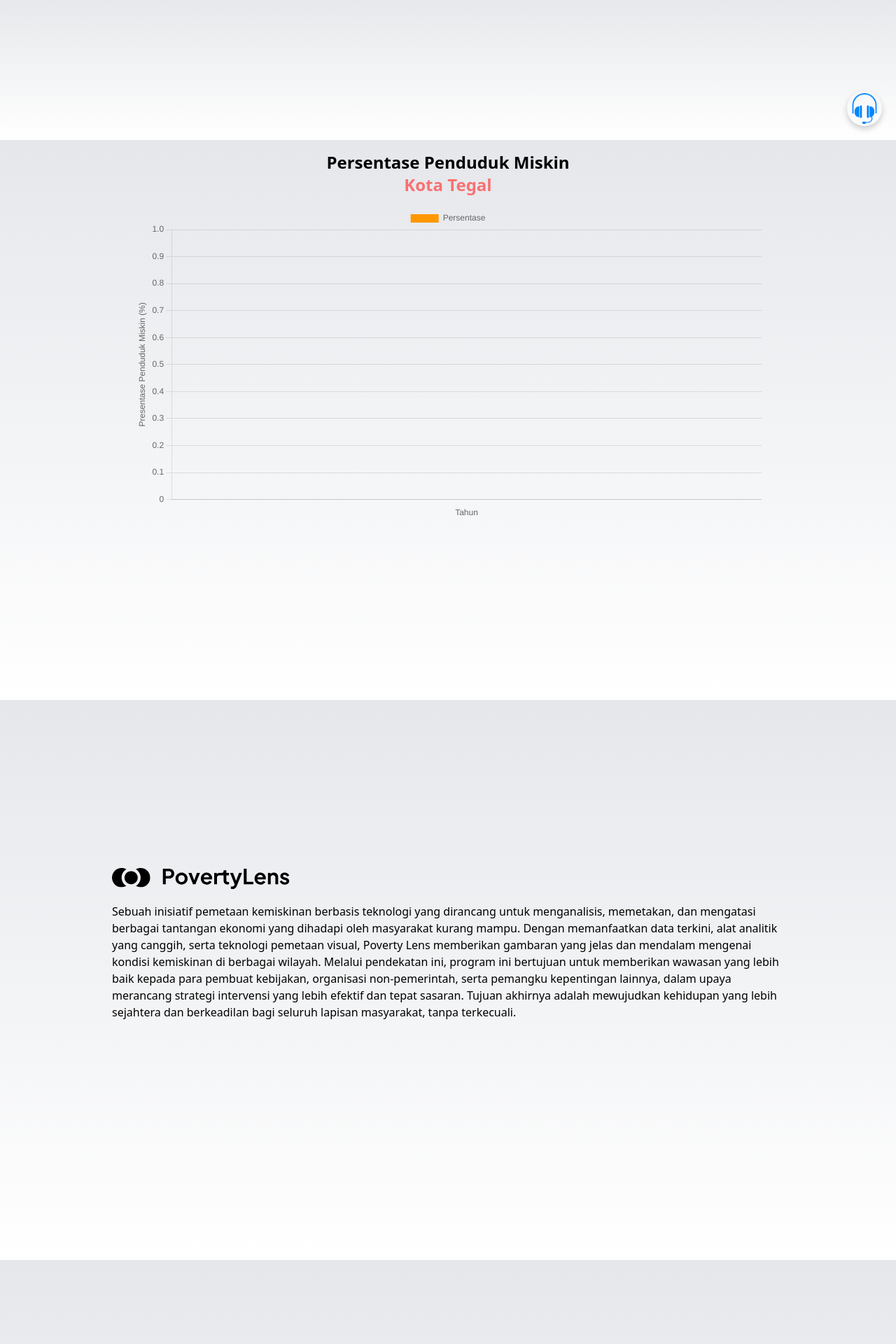
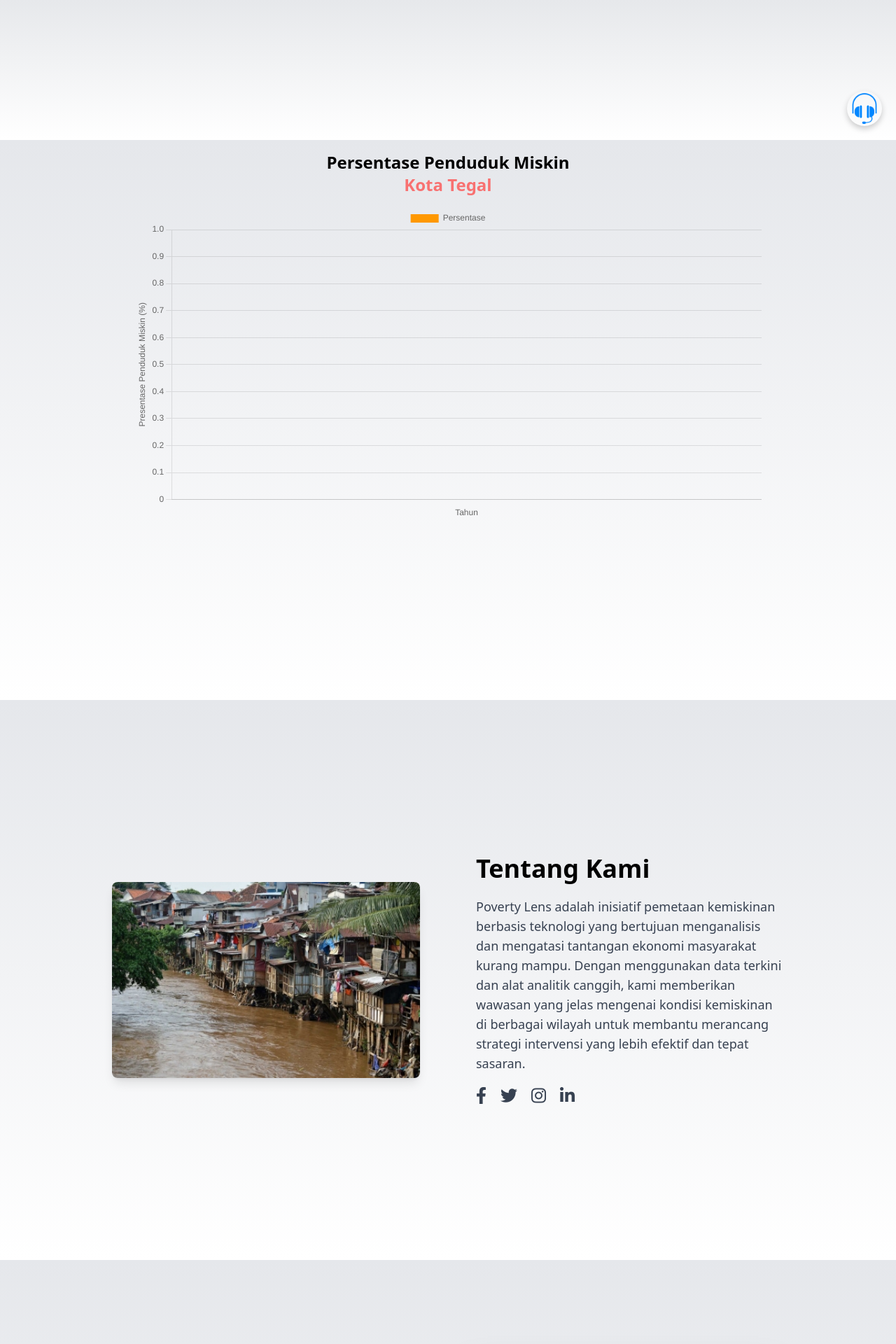
Before and after one commit to cahyan1ko/capstone, a Flask app: page / in a window 1280 px wide. Shown: the part 600-2520 px from the top of the page at 70% size. Run offline with Flask 3, Linux system fonts and the light colour scheme; parts of the project's set-up code (start-up, migrations or seed data) failed here and were passed over; some libraries are stand-ins or nearby versions.

Commit message:
make about us, make a how to use

```diff
--- a/static/css/style.css
+++ b/static/css/style.css
@@ -5,9 +5,9 @@ body{
     overflow-x: hidden;
 }
 
-section{
+section {
     width: 100%;
-    height: 100vh;
+    min-height: 100vh;
 }
 
 .bubble-icon {
--- a/templates/index.html
+++ b/templates/index.html
@@ -30,7 +30,7 @@
                     Map Of Poor Areas with
                 </h1>
                 <h1
-                    class="text-red-600 font-bold text-5xl md:text-3xl lg:text-4xl"
+                    class="text-red-600 font-bold text-3xl sm:text-4xl md:text-5xl lg:text-6xl"
                 >
                     PovertyLens
                 </h1>
@@ -71,7 +71,6 @@
                 Kota Tegal
             </h1>
             <div class="px-8 py-4">
-                <!-- Padding ditambahkan di sini -->
                 <canvas
                     class="chart-kemiskinan"
                     id="kemiskinanChart"
@@ -81,59 +80,84 @@
         </section>
 
         <section
-            class="py-[15rem] justify-center text-left px-40 bg-gradient-to-b from-gray-200 to-white font-poppins"
+            class="py-[8rem] px-10 sm:px-20 md:px-40 bg-gradient-to-b from-gray-200 to-white font-poppins flex flex-col md:flex-row items-center"
         >
-            <img src="/static/images/logofixblack.svg" alt="" class="pb-5" />
-            <h1 class="text-black">
-                Sebuah inisiatif pemetaan kemiskinan berbasis teknologi yang
-                dirancang untuk menganalisis, memetakan, dan mengatasi berbagai
-                tantangan ekonomi yang dihadapi oleh masyarakat kurang mampu.
-                Dengan memanfaatkan data terkini, alat analitik yang canggih,
-                serta teknologi pemetaan visual, Poverty Lens memberikan
-                gambaran yang jelas dan mendalam mengenai kondisi kemiskinan di
-                berbagai wilayah. Melalui pendekatan ini, program ini bertujuan
-                untuk memberikan wawasan yang lebih baik kepada para pembuat
-                kebijakan, organisasi non-pemerintah, serta pemangku kepentingan
-                lainnya, dalam upaya merancang strategi intervensi yang lebih
-                efektif dan tepat sasaran. Tujuan akhirnya adalah mewujudkan
-                kehidupan yang lebih sejahtera dan berkeadilan bagi seluruh
-                lapisan masyarakat, tanpa terkecuali.
-            </h1>
+            <!-- Gambar di sebelah kiri (untuk perangkat kecil, tampil di atas teks) -->
+            <div class="w-full md:w-1/2 pr-0 md:pr-10 mb-10 md:mb-0">
+                <img
+                    src="/static/images/slum-area.jpg"
+                    alt="About Us"
+                    class="w-full h-auto rounded-lg shadow-lg"
+                />
+            </div>
+
+            <!-- Teks di sebelah kanan (untuk perangkat kecil, tampil di bawah gambar) -->
+            <div class="w-full md:w-1/2 pl-0 md:pl-10 text-left">
+                <h1 class="text-black text-4xl font-bold mb-5">Tentang Kami</h1>
+                <p class="text-gray-700 text-lg mb-5">
+                    Poverty Lens adalah inisiatif pemetaan kemiskinan berbasis
+                    teknologi yang bertujuan menganalisis dan mengatasi
+                    tantangan ekonomi masyarakat kurang mampu. Dengan
+                    menggunakan data terkini dan alat analitik canggih, kami
+                    memberikan wawasan yang jelas mengenai kondisi kemiskinan di
+                    berbagai wilayah untuk membantu merancang strategi
+                    intervensi yang lebih efektif dan tepat sasaran.
+                </p>
+
+                <div class="flex space-x-5">
+                    <a href="#" class="text-gray-700 hover:text-black">
+                        <i class="fab fa-facebook-f text-2xl"></i>
+                    </a>
+                    <a href="#" class="text-gray-700 hover:text-black">
+                        <i class="fab fa-twitter text-2xl"></i>
+                    </a>
+                    <a href="#" class="text-gray-700 hover:text-black">
+                        <i class="fab fa-instagram text-2xl"></i>
+                    </a>
+                    <a href="#" class="text-gray-700 hover:text-black">
+                        <i class="fab fa-linkedin-in text-2xl"></i>
+                    </a>
+                </div>
+            </div>
         </section>
 
         <section
-            class="py-[8rem] justify-center text-center px-40 bg-gradient-to-b from-gray-200 to-white font-poppins"
+            class="py-[8rem] px-10 sm:px-20 md:px-40 bg-gradient-to-b from-gray-200 to-white font-poppins"
         >
-            <h1 class="text-black font-bold text-2xl">
-                Bagaimana sih Fitur AI
-            </h1>
-            <h1 class="text-red-400 font-bold text-2xl">PovertyLens</h1>
+            <div
+                class="flex flex-col md:flex-row justify-center items-center space-y-10 md:space-y-0 md:space-x-10"
+            >
+                <!-- Kalimat penjelasan di sebelah kiri -->
+                <div class="w-full md:w-1/2 text-left">
+                    <h1 class="text-black font-bold text-2xl">
+                        Sistematis Fitur Pindai Wilayah
+                    </h1>
+                    <p class="text-black pt-4">
+                        Fitur pindai wilayah di PovertyLens memberikan cara yang
+                        efisien untuk menganalisis dan menentukan prioritas
+                        bantuan di suatu wilayah berdasarkan data spasial yang
+                        diambil dari peta interaktif. Berikut adalah
+                        langkah-langkah sistematis dalam menggunakan fitur ini:
+                    </p>
 
-            <h1 class="text-black pt-4">
-                Fitur utama dari Poverty Lens adalah kemampuan untuk mengunggah
-                gambar tangkapan layar (screenshot) peta atau maps yang disertai
-                dengan teks pertanyaan dari pengguna. Fitur ini memanfaatkan
-                teknologi kecerdasan buatan (AI) untuk menganalisis peta atau
-                gambar yang diunggah dan menjawab pertanyaan yang diajukan.
-                Pengguna dapat mengirimkan peta yang menunjukkan wilayah
-                tertentu atau area spesifik yang mereka ingin pelajari lebih
-                lanjut, baik itu terkait tingkat kemiskinan, kondisi
-                infrastruktur, akses terhadap layanan publik, atau tantangan
-                ekonomi lainnya.
+                    <!-- Tombol Pelajari Selengkapnya -->
+                    <a
+                        href="/fitur-pindai-wilayah"
+                        class="inline-block mt-6 px-6 py-2 bg-red-400 text-white font-semibold rounded-full hover:bg-red-500 focus:outline-none focus:ring-2 focus:ring-red-600"
+                    >
+                        Pelajari Selengkapnya
+                    </a>
+                </div>
 
-                <br />
-                <br />
-
-                Setelah gambar dan pertanyaan diterima, AI dalam sistem Poverty
-                Lens akan mengolah data tersebut, memeriksa tren, pola, dan data
-                relevan lainnya untuk memberikan jawaban yang informatif dan
-                tepat sasaran. Dengan adanya fitur ini, Poverty Lens
-                memungkinkan pengguna untuk memperoleh pemahaman yang lebih
-                mendalam mengenai dinamika kemiskinan dan isu-isu terkait di
-                wilayah yang ditentukan, sehingga dapat membantu pengambilan
-                keputusan berbasis data untuk intervensi sosial dan kebijakan
-                yang lebih efektif.
-            </h1>
+                <!-- Gambar sistematis di sebelah kanan -->
+                <div class="w-full md:w-1/2">
+                    <img
+                        src="/static/images/flow.png"
+                        alt="Sistematis Fitur Pindai Wilayah"
+                        class="w-full h-auto rounded-lg shadow-2xl"
+                    />
+                </div>
+            </div>
         </section>
 
         <section
@@ -191,8 +215,8 @@
                     <div
                         class="bg-white p-4 rounded-md border border-gray-300 shadow-md hover:shadow-lg transition-shadow duration-300 ease-in-out"
                     >
-                        <div class="flex justify-between items-start">
-                            <p class="text-base text-gray-700 flex-1">
+                        <div class="flex justify-start items-start">
+                            <p class="text-base text-gray-700 flex-1 text-left">
                                 {{ ulasan_data.ulasan }}
                             </p>
                             <p class="text-sm text-gray-500 ml-4">
```
Also changed, not shown: static/images/flow.png (added), static/images/slum-area.jpg (added).
